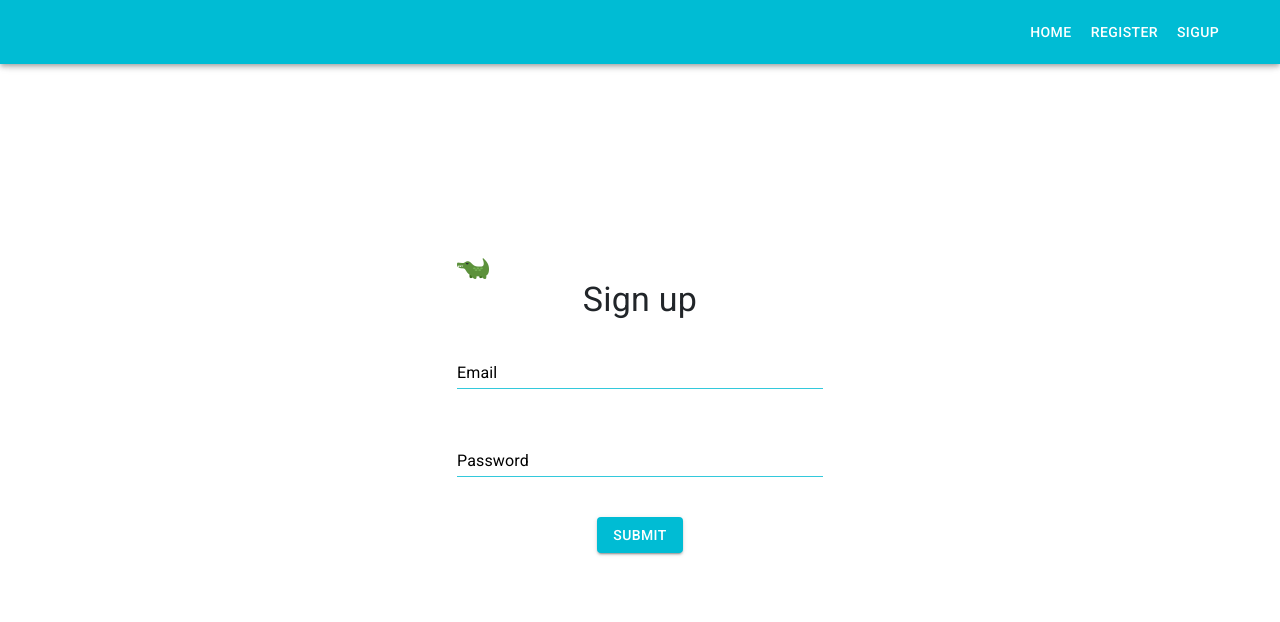
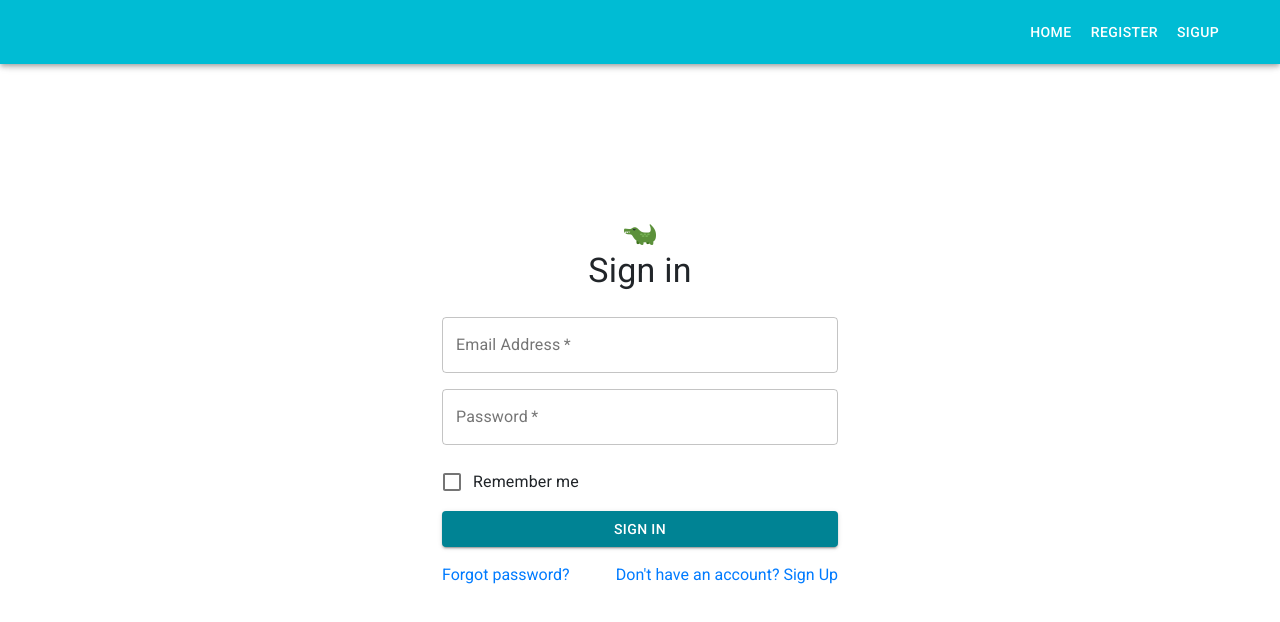
Before and after one commit to TextError/Register-Login---Material-UI, a React (Create React App) app in the folder frontend/: page /login in a window 1280 px wide. Shown: the top 622 px of the page. Built offline with nearby package versions, Linux system fonts and the light colour scheme.

Commit message:
login form

```diff
--- a/frontend/src/components/authentication/register/InputField.js
+++ b/frontend/src/components/authentication/InputField.js
@@ -1,4 +1,4 @@
-import React, { Component } from 'react';
+import React from 'react';
 import PropTypes from 'prop-types';
 
 // MUI
@@ -11,11 +11,12 @@ const InputField = ({
   label,
   name,
   value,
+  type,
   autoComplete,
   onChange
 }) => {
   return (
-    <div className='register-text-field'>
+    <div className='input-field'>
       <TextField
         variant={variant}
         required
@@ -23,6 +24,7 @@ const InputField = ({
         id={id}
         label={label}
         name={name}
+        type={type}
         value={value}
         autoComplete={autoComplete}
         onChange={onChange}
@@ -36,6 +38,7 @@ InputField.propTypes = {
   id: PropTypes.string.isRequired,
   label: PropTypes.string.isRequired,
   name: PropTypes.string.isRequired,
+  type: PropTypes.string,
   value: PropTypes.string.isRequired,
   autoComplete: PropTypes.string.isRequired,
   onChange: PropTypes.func.isRequired,
--- a/frontend/src/components/authentication/login/Form.js
+++ /dev/null
@@ -1,69 +0,0 @@
-import React, { Component } from 'react';
-import PropTypes from 'prop-types';
-
-// Mui
-import TextField from '@material-ui/core/TextField';
-import Button from '@material-ui/core/Button';
-import Grid from '@material-ui/core/Grid';
-
-class Form extends Component {
-  constructor() {
-    super();
-    this.state = {
-      email: '',
-      password: '',
-      loading: false,
-      errors: {}
-    }
-  }
-
-  onSubmit = e => {
-    e.preventDefault();
-
-    console.log('test');
-  }
-
-  onChange = e => {
-    this.setState({ [e.target.name]: e.target.value })
-  }
-  render() {
-    return (
-      <form noValidate onSubmit={this.onSubmit}>
-        <TextField
-          id='email'
-          name='email'
-          type='email'
-          label='Email'
-          className='form-text-field'
-          value={this.state.email}
-          onChange={this.onChange}
-          fullWidth
-        />
-        <TextField
-          id='password'
-          name='password'
-          type='password'
-          label='Password'
-          className='form-text-field'
-          value={this.state.password}
-          onChange={this.onChange}
-          fullWidth
-        />
-        <Grid
-          container
-          direction="row"
-          justify="center"
-          alignItems="center"
-        >
-          <Button type='submit' variant='contained' color='primary' className='form-btn'>Submit</Button>
-        </Grid>
-      </form>
-    )
-  }
-}
-
-Form.propTypes = {
-
-}
-
-export default Form;
--- a/frontend/src/components/authentication/login/Login.js
+++ b/frontend/src/components/authentication/login/Login.js
@@ -1,14 +1,19 @@
 import React, { Component } from 'react';
 import PropTypes from 'prop-types';
-
-// Components
-import Form from './Form';
+import { Link } from 'react-router-dom';
 
 // MUI
 import Grid from '@material-ui/core/Grid';
 import Typography from '@material-ui/core/Typography';
+import FormControlLabel from '@material-ui/core/FormControlLabel';
+import Checkbox from '@material-ui/core/Checkbox';
+import Button from '@material-ui/core/Button';
+import Box from '@material-ui/core/Box';
 
-// Images
+// Components
+import InputField from '../InputField';
+
+// Logo
 import logo from '../../../assets/logo.png';
 
 // Css
@@ -17,22 +22,82 @@ import '../../../css/login.css'
 class Login extends Component {
   render() {
     return (
+      <div classNam='login'>
         <Grid
           container
-        spacing={0}
           direction="column"
           alignItems="center"
           justify="center"
           style={{ minHeight: '100vh' }}
         >
-        <Grid item xs={6}>
-          <img src={logo} alt='logo' className='m-auto p-tb-10'/>
-          <Typography variant='h4' className='login-page-title'>
-            Sign up
+          <img src={logo} alt='logo' />
+          <Typography component="h1" variant="h4" className='login-sign-up'>
+            Sign in
           </Typography>
-          <Form />
+          <form className='login-form' noValidate>
+            <Grid container>
+              <Grid item xs={12}>
+                <Box mb={2}>
+                  <InputField
+                    variant="outlined"
+                    margin="normal"
+                    required
+                    fullWidth
+                    id="email"
+                    label="Email Address"
+                    name="email"
+                    autoComplete="email"
+                    autoFocus
+                  />
+                </Box>
+              </Grid>
+              <Grid item xs={12}>
+                <Box mb={2}>
+                  <InputField
+                    variant="outlined"
+                    margin="normal"
+                    required
+                    fullWidth
+                    name="password"
+                    label="Password"
+                    type="password"
+                    id="password"
+                    autoComplete="current-password"
+                  />
+                </Box>
+              </Grid>
+              <FormControlLabel
+                control={<Checkbox value="remember" color="primary" />}
+                label="Remember me"
+              />
+              <Button
+                type="submit"
+                fullWidth
+                variant="contained"
+                className='login-btn'
+              >
+                Sign In
+              </Button>
+                <Grid container>
+                  <Grid item xs>
+                    <Box mt={2}>
+                      <Link to='/recover-password'>
+                        Forgot password?
+                      </Link>
+                    </Box>
+                  </Grid>
+                <Grid item>
+                  <Box mt={2}>
+                    <Link to='/register'>
+                      {"Don't have an account? Sign Up"}
+                    </Link>
+                  </Box>
                 </Grid>
               </Grid>
+            </Grid>
+          </form>
+        </Grid>
+      </div>
     )
   }
 }
--- a/frontend/src/components/authentication/register/Register.js
+++ b/frontend/src/components/authentication/register/Register.js
@@ -9,7 +9,7 @@ import Checkbox from '@material-ui/core/Checkbox';
 import Button from '@material-ui/core/Button';
 
 // Components
-import InputField from './InputField';
+import InputField from '../InputField';
 
 // CSS
 import '../../../css/register.css';
@@ -49,7 +49,7 @@ class Register extends Component {
               <div className='m-auto'>
                 <div className='register-form'>
                   <div className='register-paper'>
-                    <img src={logo} alt='logo' className='m-auto p-tb-10'/>
+                    <img src={logo} alt='logo' />
                     <Typography component="h1" variant="h4" className='register-sign-up'>
                       Sign up
                     </Typography>
@@ -143,8 +143,8 @@ class Register extends Component {
           </div>
         </div>
       </div>
-    )
-  }
-}
+    );
+  };
+};
 
 export default Register;
--- a/frontend/src/css/Login.css
+++ b/frontend/src/css/Login.css
@@ -1,21 +1,16 @@
 @import './app.css';
 
 
-.MuiFormLabel-root {
-  color: #000 !important;
+.login-form {
+  max-width: 444px;
+  padding-left: 24px;
+  padding-right: 24px;
+
 }
-.MuiFormLabel-root.Mui-focused {
-  color: var(--dark)!important;
+.login-sign-up {
+  margin: 5px 0 25px 0 !important;
 }
-
-
-.login-page-title {
-  margin: 20px 0;
-  text-align: center;
+.login-btn {
+  background-color: var(--dark) !important;
+  color: #fff !important;
 }
-.form-text-field {
-  margin: 20px 0 !important;
-}
-.form-btn {
-  margin-top: 20px !important;
-}
```
Lines whose indentation alone changed are shown as unchanged.
